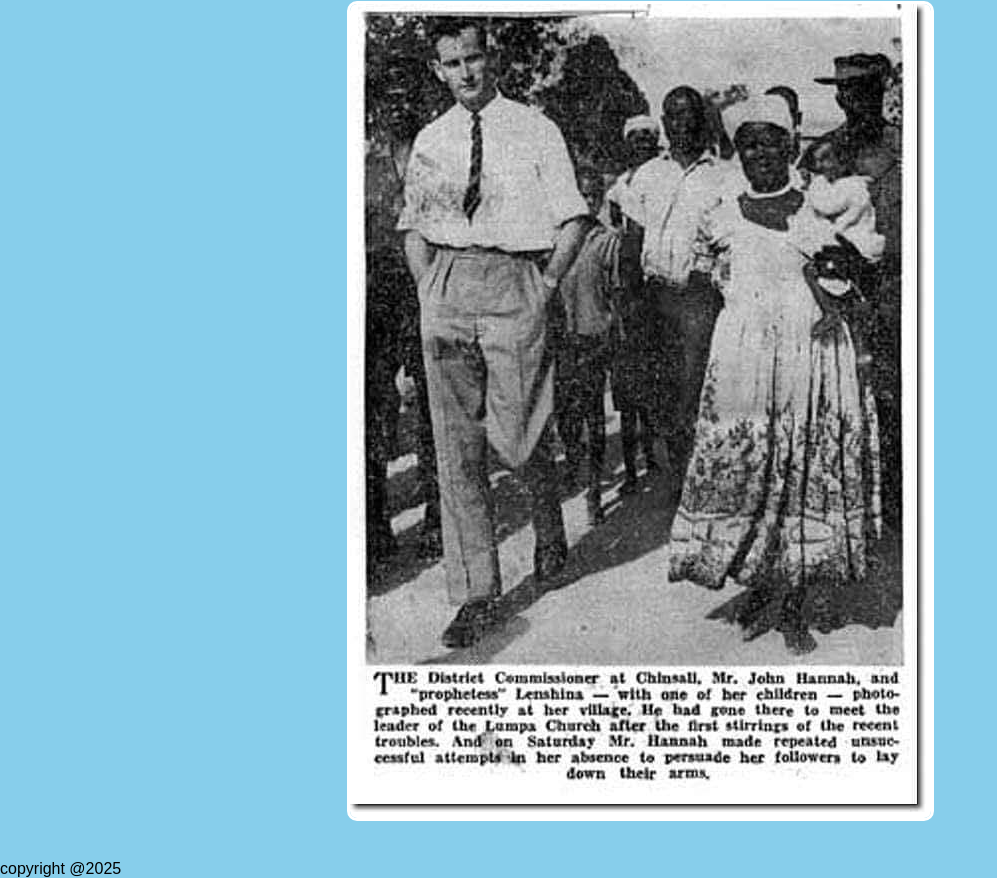
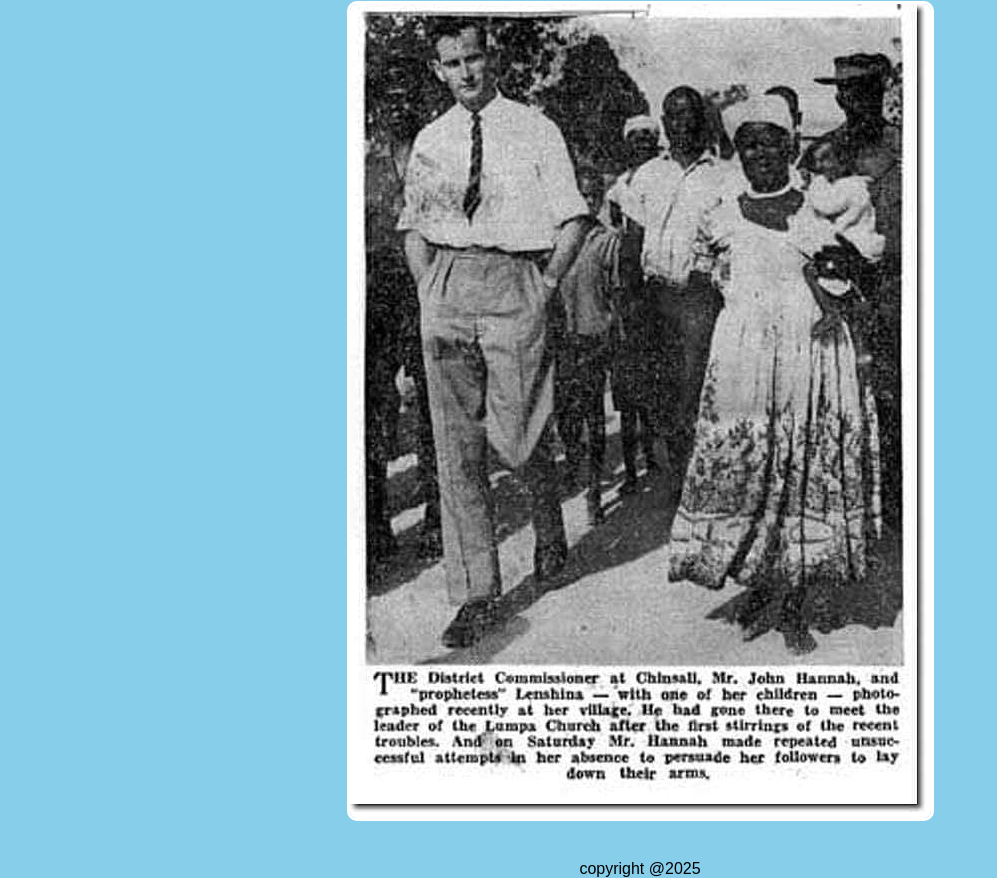
Before and after one commit to benelohim2003/Lumpa-music-, a plain HTML site: page index.html in a window 1280 px wide. Shown: the part 1281-2159 px from the top of the page, without its empty margins (0-997 px from the left). Drawn offline with Linux system fonts and the light colour scheme.

Commit message:
Update index.html

```diff
--- a/index.html
+++ b/index.html
@@ -77,8 +77,6 @@
   </div>
 </body>
 </html>
-
-
-          copyright @2025
+<center>copyright @2025<center>
 
 </html>
```
